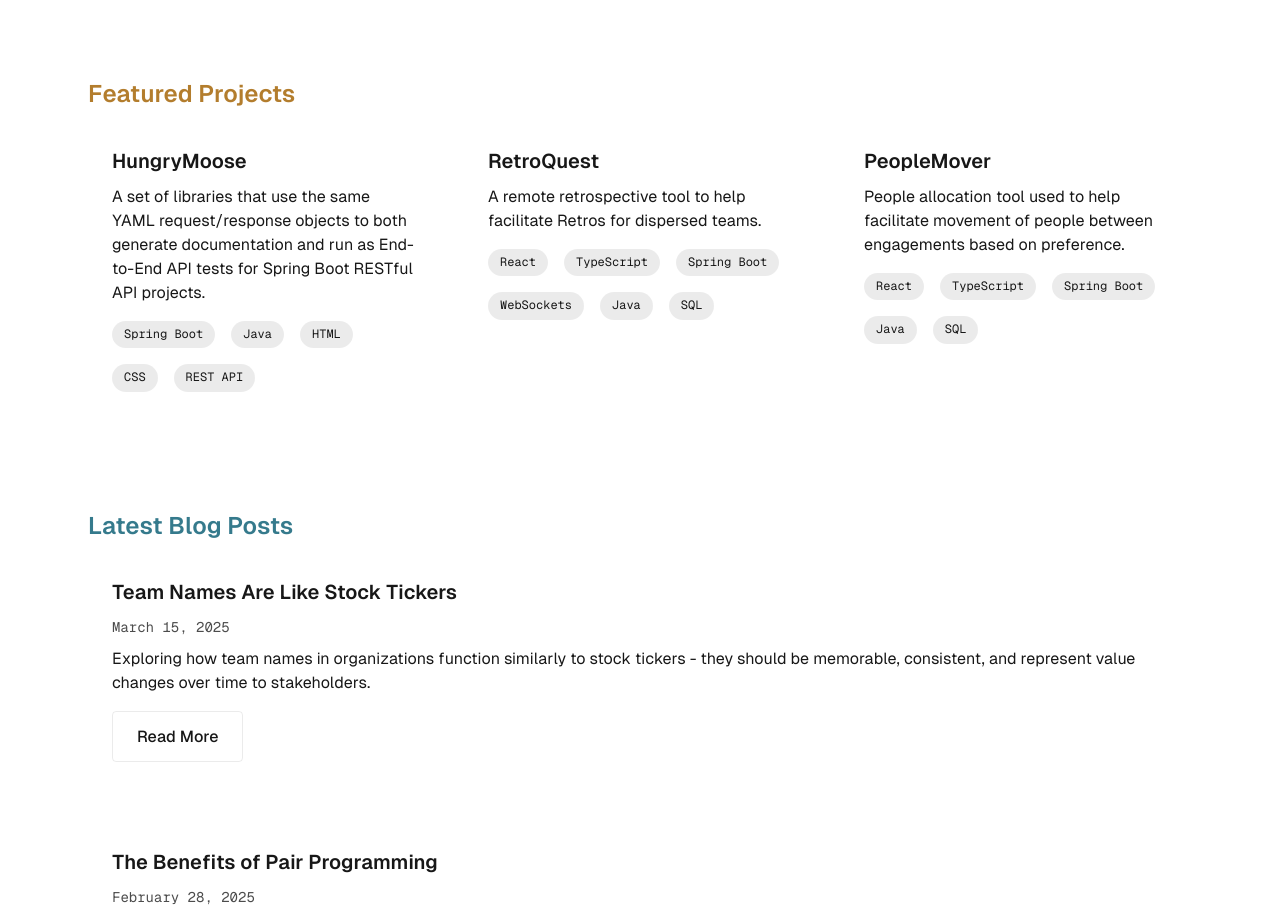
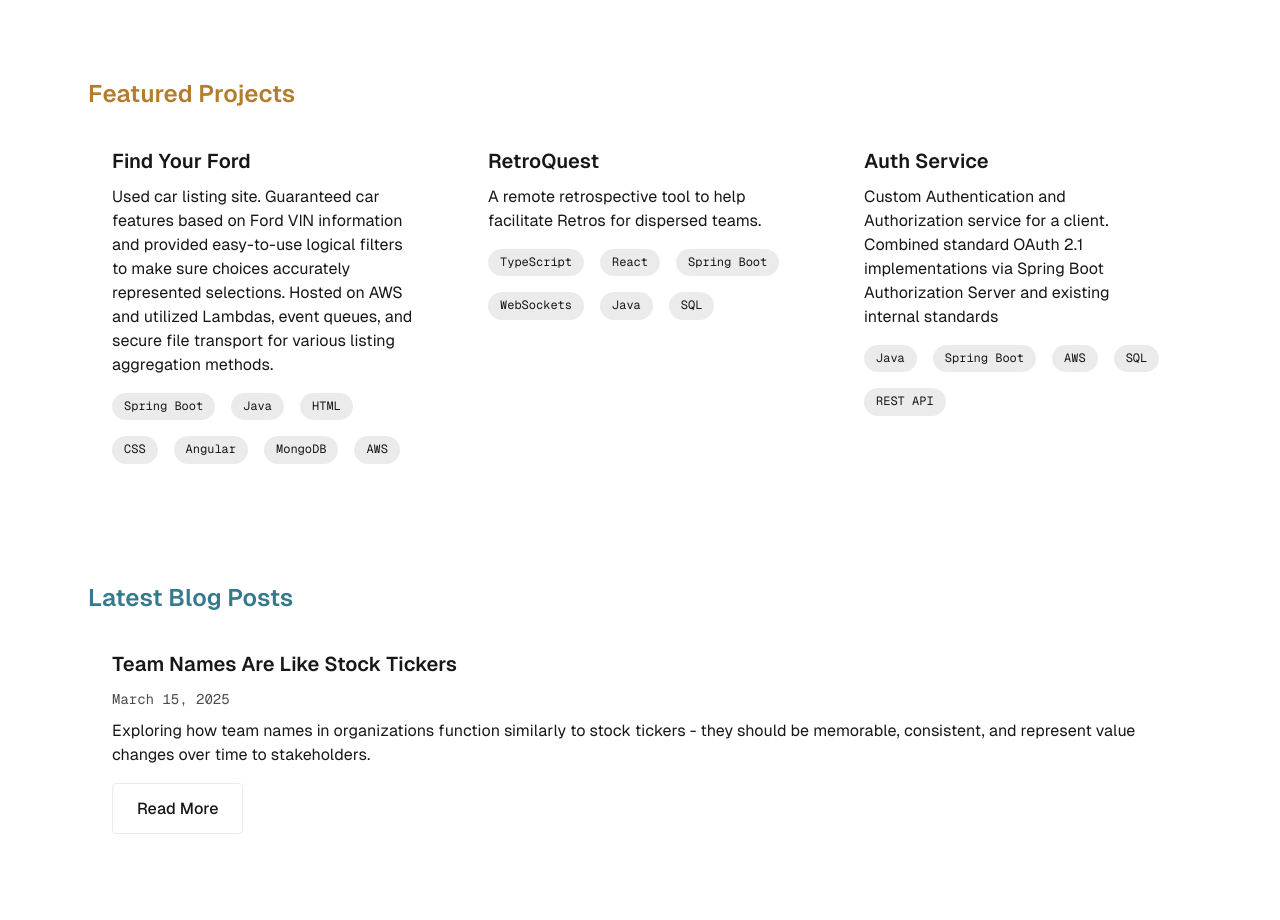
Before and after one commit to LowBudgetMan/lowbudgetman.github.io, a Next.js app: page / in a window 1280 px wide. Shown: the part 780-1700 px from the top of the page. Built offline with nearby package versions, Linux system fonts and the light colour scheme.

Commit message:
Finish Projects page

```diff
--- a/src/app/page.tsx
+++ b/src/app/page.tsx
@@ -1,6 +1,7 @@
 import Link from 'next/link';
 import styles from '../app/shared.module.css';
 import homeStyles from './home.module.css';
+import { featuredProjects } from './projects/projectsData';
 
 export default function Home() {
   return (
@@ -73,50 +74,19 @@ export default function Home() {
         <section className={styles.section}>
           <h2 className={`${styles.sectionTitle} ${styles.projects}`}>Featured Projects</h2>
           <div className={styles.grid}>
-            <div className={styles.card}>
-              <h3 className={styles.cardTitle}>HungryMoose</h3>
-              <p className={styles.cardContent}>
-                A set of libraries that use the same YAML request/response objects to both generate documentation and
-                run as End-to-End API tests for Spring Boot RESTful API projects.
-              </p>
-              <div className={styles.skillsList}>
-                <span className={styles.tag}>Spring Boot</span>
-                <span className={styles.tag}>Java</span>
-                <span className={styles.tag}>HTML</span>
-                <span className={styles.tag}>CSS</span>
-                <span className={styles.tag}>REST API</span>
+            {featuredProjects.map((project, index) => (
+              <div key={index} className={styles.card}>
+                <h3 className={styles.cardTitle}>{project.title}</h3>
+                <p className={styles.cardContent}>
+                  {project.description}
+                </p>
+                <div className={styles.skillsList}>
+                  {project.skills.map((skill, skillIndex) => (
+                    <span key={skillIndex} className={styles.tag}>{skill}</span>
+                  ))}
+                </div>
               </div>
-            </div>
-
-            <div className={styles.card}>
-              <h3 className={styles.cardTitle}>RetroQuest</h3>
-              <p className={styles.cardContent}>
-                A remote retrospective tool to help facilitate Retros for dispersed teams.
-              </p>
-              <div className={styles.skillsList}>
-                <span className={styles.tag}>React</span>
-                <span className={styles.tag}>TypeScript</span>
-                <span className={styles.tag}>Spring Boot</span>
-                <span className={styles.tag}>WebSockets</span>
-                <span className={styles.tag}>Java</span>
-                <span className={styles.tag}>SQL</span>
-              </div>
-            </div>
-
-            <div className={styles.card}>
-              <h3 className={styles.cardTitle}>PeopleMover</h3>
-              <p className={styles.cardContent}>
-                People allocation tool used to help facilitate movement of people between engagements based on
-                preference.
-              </p>
-              <div className={styles.skillsList}>
-                <span className={styles.tag}>React</span>
-                <span className={styles.tag}>TypeScript</span>
-                <span className={styles.tag}>Spring Boot</span>
-                <span className={styles.tag}>Java</span>
-                <span className={styles.tag}>SQL</span>
-              </div>
-            </div>
+            ))}
           </div>
         </section>
 
--- a/src/app/projects/projectsData.ts
+++ b/src/app/projects/projectsData.ts
@@ -77,4 +77,4 @@ export const projects: Project[] = [
     }
 ];
 
-export const featuredProjects: Project[] = [projects[2], projects[4]];
+export const featuredProjects: Project[] = [projects[2], projects[4], projects[0]];
```
Also changed, not shown: src/app/projects/page.tsx (+2 -9 lines).
